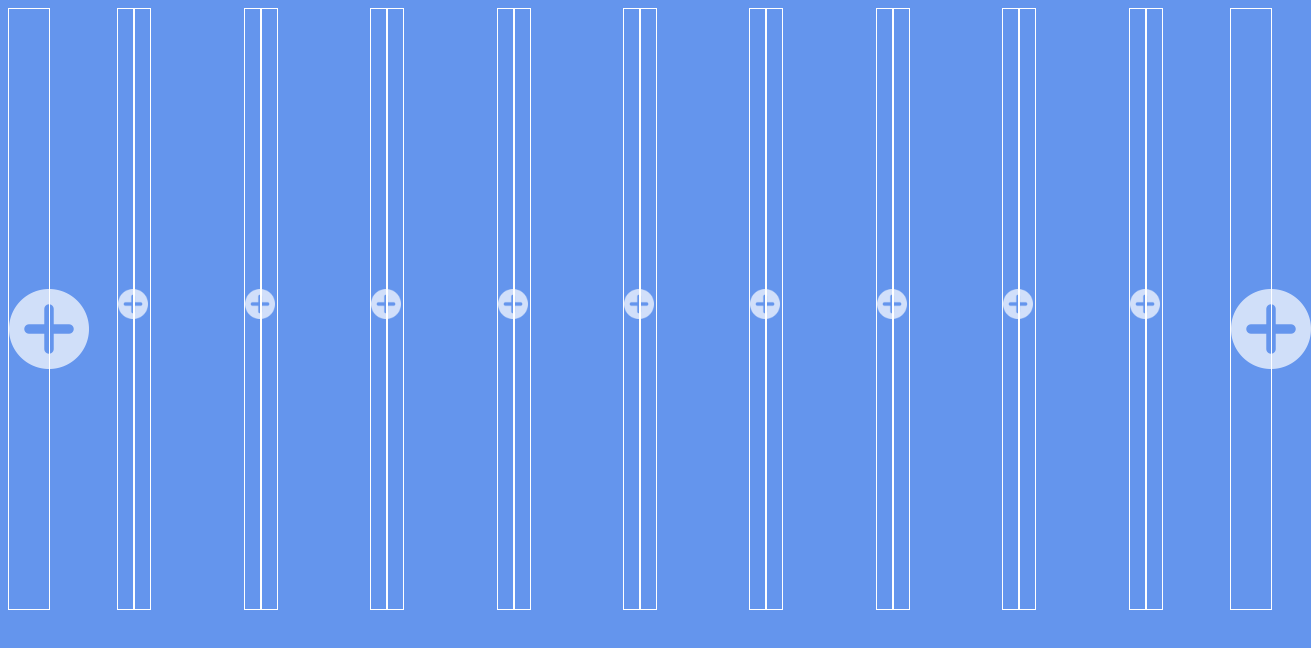
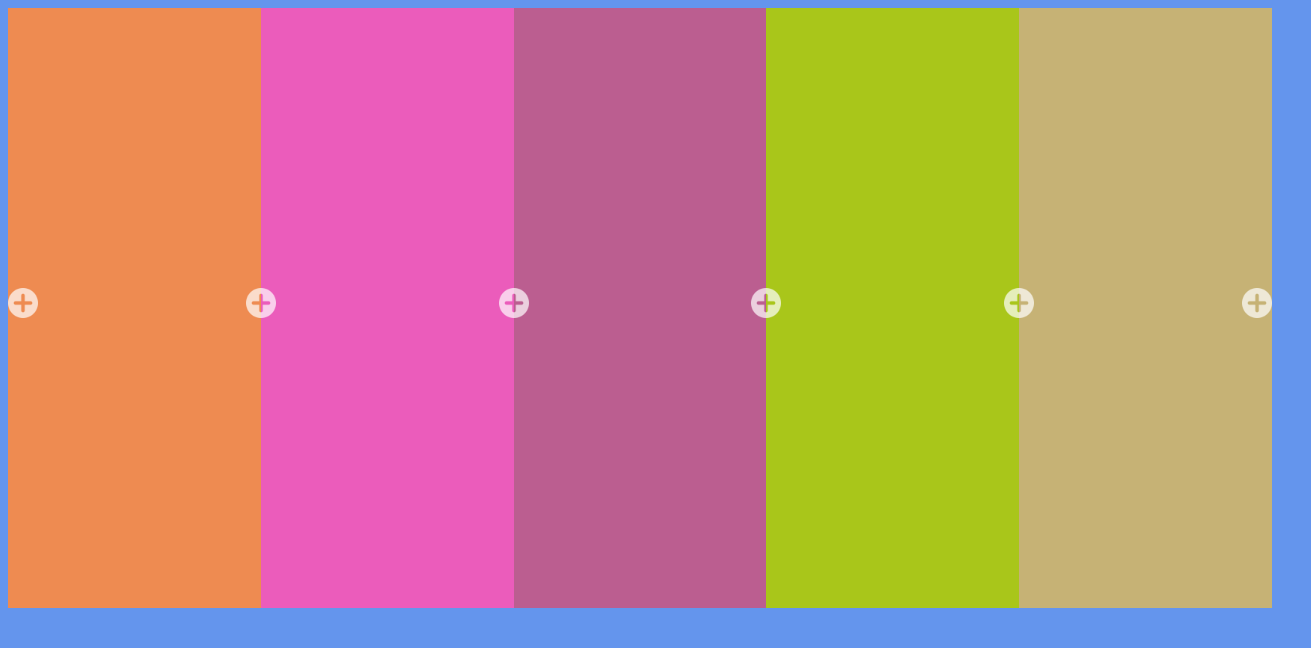
Before and after one commit to hanleymark/palette, a plain HTML site: page index.html in a window 1280 px wide. Shown: the whole page, 1311 px wide, since content can reach past the window. Drawn offline with Linux system fonts and the light colour scheme.

Commit message:
Random colours and main objects added

```diff
--- a/index.html
+++ b/index.html
@@ -11,9 +11,9 @@
 
 <body>
     <div id="palette-container">
-        <div class="colour" id="colour1">
-            <div class="add-zone first-add-zone">
-                <div class="add-button first-add-button">
+        <div class="colour">
+            <div class="end-add-zone add-zone">
+                <div class="end-add-button add-button">
                     <img src="./images/add-button.png" alt="Add new colour button">
                 </div>
             </div>
@@ -23,7 +23,7 @@
                 </div>
             </div>
         </div>
-        <div class="colour" id="colour2">
+        <div class="colour">
             <div class="add-zone">
                 <div class="add-button"></div>
             </div>
@@ -33,7 +33,7 @@
                 </div>
             </div>
         </div>
-        <div class="colour" id="colour3">
+        <div class="colour">
             <div class="add-zone"></div>
             <div class="add-zone">
                 <div class="add-button">
@@ -41,7 +41,7 @@
                 </div>
             </div>
         </div>
-        <div class="colour" id="colour4">
+        <div class="colour">
             <div class="add-zone"></div>
             <div class="add-zone">
                 <div class="add-button">
@@ -49,7 +49,16 @@
                 </div>
             </div>
         </div>
-        <div class="colour" id="colour5">
+        <!-- REMOVE END CLASSES FROM HERE -->
+        <div class="colour">
+            <div class="add-zone"></div>
+            <div class="end-add-zone add-zone">
+                <div class="end-add-button add-button">
+                    <img src="./images/add-button.png" alt="Add new colour button">
+                </div>
+            </div>
+        </div>
+        <div class="colour">
             <div class="add-zone"></div>
             <div class="add-zone">
                 <div class="add-button">
@@ -57,7 +66,7 @@
                 </div>
             </div>
         </div>
-        <div class="colour" id="colour6">
+        <div class="colour">
             <div class="add-zone"></div>
             <div class="add-zone">
                 <div class="add-button">
@@ -65,7 +74,7 @@
                 </div>
             </div>
         </div>
-        <div class="colour" id="colour7">
+        <div class="colour">
             <div class="add-zone"></div>
             <div class="add-zone">
                 <div class="add-button">
@@ -73,7 +82,7 @@
                 </div>
             </div>
         </div>
-        <div class="colour" id="colour8">
+        <div class="colour">
             <div class="add-zone"></div>
             <div class="add-zone">
                 <div class="add-button">
@@ -81,20 +90,12 @@
                 </div>
             </div>
         </div>
-        <div class="colour" id="colour9">
-            <div class="add-zone"></div>
-            <div class="add-zone">
-                <div class="add-button">
-                    <img src="./images/add-button.png" alt="Add new colour button">
-                </div>
-            </div>
-        </div>
-        <div class="colour" id="colour10">
+        <div class="colour">
             <div class="add-zone">
                 <div class="add-button"></div>
             </div>
-            <div class="add-zone last-add-zone">
-                <div class="add-button last-add-button">
+            <div class="end-add-zone add-zone">
+                <div class="end-add-button add-button">
                     <img src="./images/add-button.png" alt="Add new colour button">
                 </div>
             </div>
--- a/script.js
+++ b/script.js
@@ -1,4 +1,12 @@
-let PALETTE_SIZE = 5;
+const palette = new Palette(document.querySelectorAll(".colour"), 5);
+const ADD_BUTTONS = document.querySelectorAll(".add-button");
+
+const GenerateMethod = {
+    Monochromatic: 0,
+    Analogous: 1,
+    Complementary: 2,
+    Random: 3,
+};
 
 function Colour(red, green, blue) {
     this.red = red;
@@ -21,6 +29,47 @@ function Colour(red, green, blue) {
     }
 };
 
-col = new Colour(1, 254, 253);
+function Palette(paletteElements, size = 5, method) {
+    this.paletteElements = paletteElements;
+    // Generate colours array with 5 null items so that it can be iterated over
+    this.paletteColours = Array.apply(null, Array(5)).map(function () { });
 
-console.log(col.getHexString());
+    this.generate = function (method) {
+        switch (method) {
+            case GenerateMethod.Random:
+                this.generateRandom();
+                break;
+            default:
+                this.generateRandom();
+        }
+    };
+
+    this.generateRandom = function () {
+        for (let i = 0; i < this.paletteColours.length; i++) {
+            this.paletteColours[i] = new Colour(
+                Math.floor(Math.random() * 256),
+                Math.floor(Math.random() * 256),
+                Math.floor(Math.random() * 256));
+        };
+
+        console.log(`Palette: ${this.paletteColours}`);
+    }
+
+    this.display = function () {
+        numberOfColours = this.paletteColours.length;
+        this.paletteElements.forEach((element, index) => {
+            if (index < numberOfColours) {
+                element.style.backgroundColor = this.paletteColours[index].getHexString();
+                element.classList.remove("hidden");
+                element.classList.add("visible");
+            }
+            else {
+                element.classList.remove("visible");
+                element.classList.add("hidden");
+            }
+        });
+    }
+}
+
+palette.generate(GenerateMethod.Random);
+palette.display();
--- a/styles.css
+++ b/styles.css
@@ -23,14 +23,14 @@ body {
 
 .add-zone {
     position: relative;
-    border: 1px solid white;
+    border: none;
     width: 50%;
     max-width: 15px;
     height: 100%;
 }
 
-.first-add-zone, .last-add-zone {
-    max-width: 40px;
+.end-add-zone {
+    max-width: 30px;
 }
 
 .add-button {
@@ -39,12 +39,14 @@ body {
     left: 0;
     right: 0;
     width: 100%;
-    /* height: 100%; */
     top: calc(50% - 20px);
 }
 
+.end-add-button {
+    width: 50%;
+}
+
 .add-button img {
-    margin: 0 auto;
     opacity: 70%;
     width: 200%;
     height: 200%;
@@ -60,3 +62,11 @@ body {
     height: 90%;
     max-height: 250px;
 }
+
+.hidden {
+    flex: 0;
+}
+
+.visible {
+    flex: 1;
+}
```
